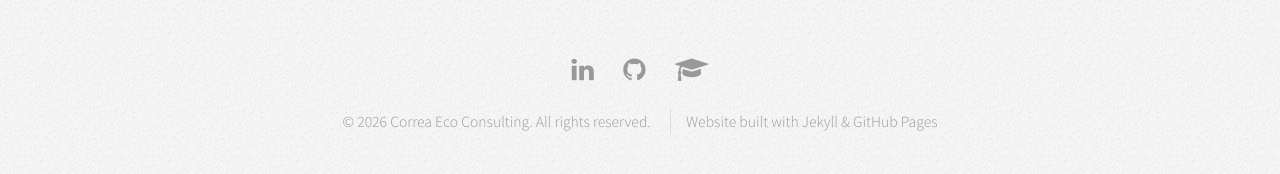
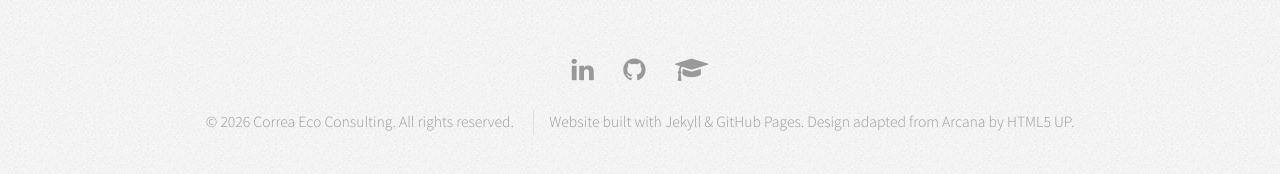
Before and after one commit to correaeco/correaeco.github.io, a Jekyll site: the page built from index.html, in a window 1280 px wide and 900 px high, scrolled down 1606 px. Shown: the part 682-856 px from the top of the window. Built offline with Jekyll 4.4.1, drawn with Linux system fonts in a browser that asks for light colours.

Commit message:
Update footer.html

```diff
--- a/_includes/footer.html
+++ b/_includes/footer.html
@@ -63,7 +63,7 @@
 	<div class="copyright">
 		<ul class="menu">
 			<li>&copy; {{ site.time | date: "%Y" }} Correa Eco Consulting. All rights reserved.</li>
-			<li>Website built with Jekyll & GitHub Pages</li>
+			<li>Website built with Jekyll & GitHub Pages. Design adapted from Arcana by HTML5 UP.</li>
 		</ul>
 	</div>
 </div>
```
